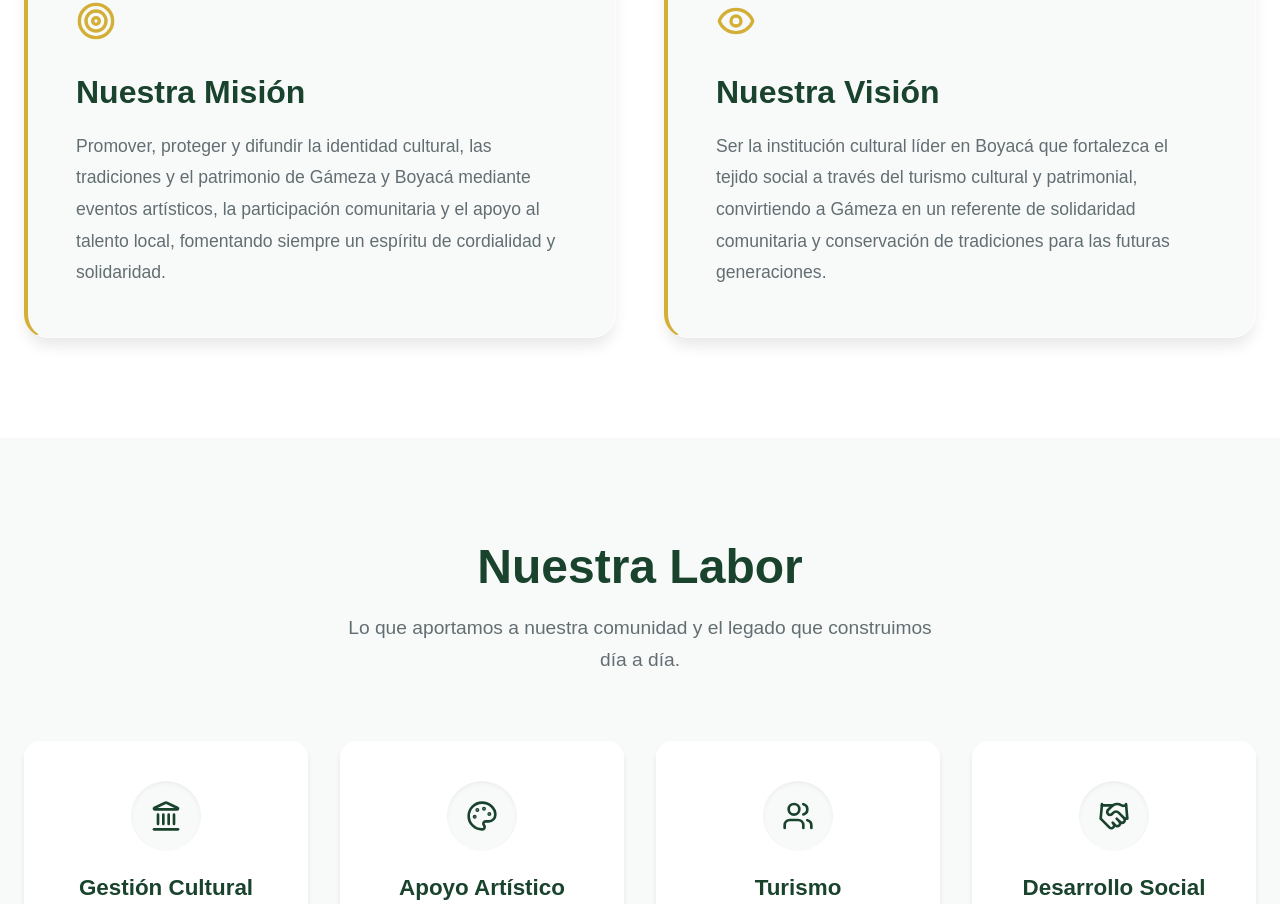
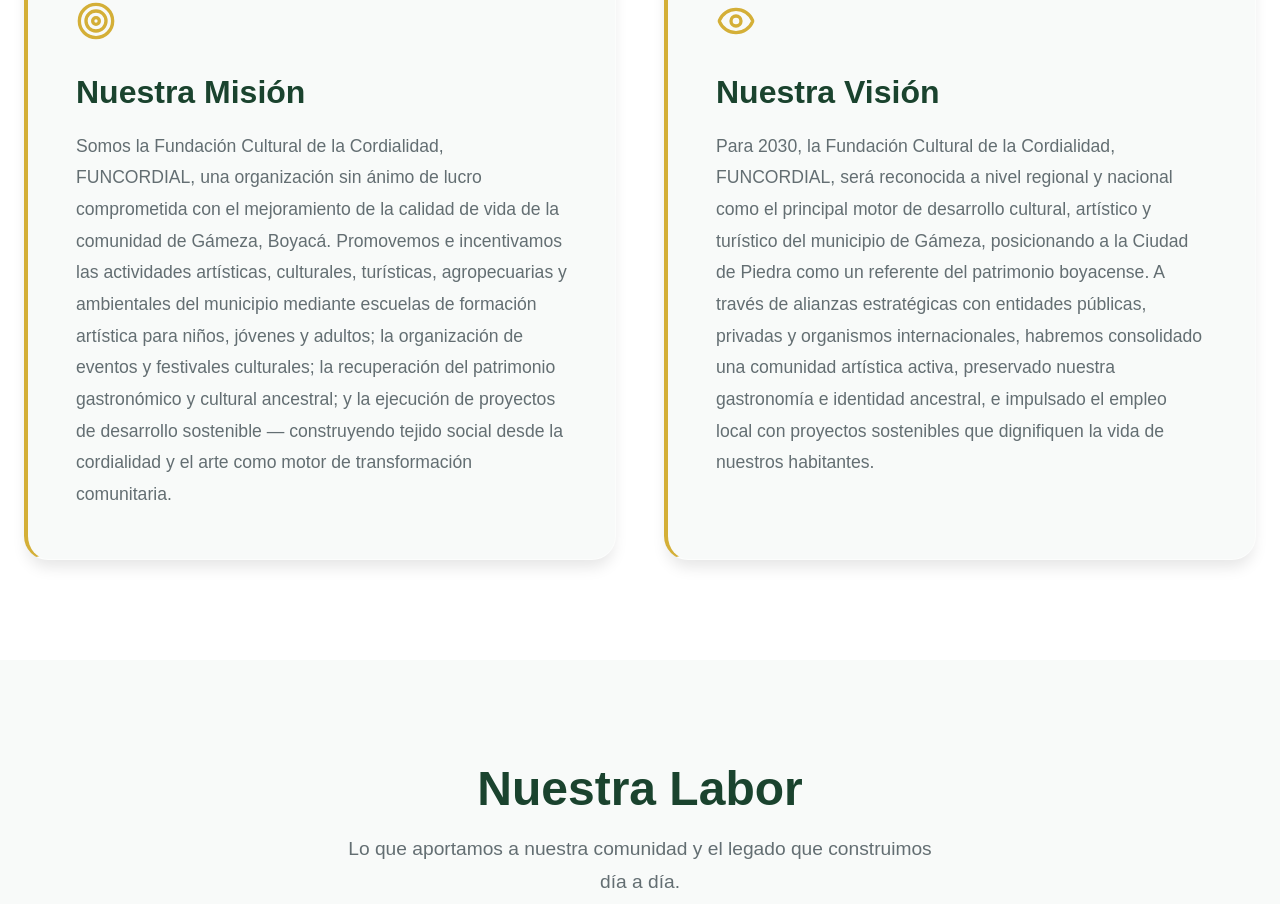
Before and after one commit to jbarreracaipa34-lang/funcordial, a React (Vite) app: page /#/ in a window 1280 px wide. Shown: the part 1151-2055 px from the top of the page. Built offline with nearby package versions, Linux system fonts and the light colour scheme.

Commit message:
actualizar mision y vision segun estatutos oficiales 2024

```diff
--- a/src/components/About.jsx
+++ b/src/components/About.jsx
@@ -7,12 +7,12 @@ const About = () => {
     {
       title: 'Nuestra Misión',
       icon: <Target className="text-accent" size={40} />,
-      text: 'Promover, proteger y difundir la identidad cultural, las tradiciones y el patrimonio de Gámeza y Boyacá mediante eventos artísticos, la participación comunitaria y el apoyo al talento local, fomentando siempre un espíritu de cordialidad y solidaridad.'
+      text: 'Somos la Fundación Cultural de la Cordialidad, FUNCORDIAL, una organización sin ánimo de lucro comprometida con el mejoramiento de la calidad de vida de la comunidad de Gámeza, Boyacá. Promovemos e incentivamos las actividades artísticas, culturales, turísticas, agropecuarias y ambientales del municipio mediante escuelas de formación artística para niños, jóvenes y adultos; la organización de eventos y festivales culturales; la recuperación del patrimonio gastronómico y cultural ancestral; y la ejecución de proyectos de desarrollo sostenible — construyendo tejido social desde la cordialidad y el arte como motor de transformación comunitaria.'
     },
     {
       title: 'Nuestra Visión',
       icon: <Eye className="text-accent" size={40} />,
-      text: 'Ser la institución cultural líder en Boyacá que fortalezca el tejido social a través del turismo cultural y patrimonial, convirtiendo a Gámeza en un referente de solidaridad comunitaria y conservación de tradiciones para las futuras generaciones.'
+      text: 'Para 2030, la Fundación Cultural de la Cordialidad, FUNCORDIAL, será reconocida a nivel regional y nacional como el principal motor de desarrollo cultural, artístico y turístico del municipio de Gámeza, posicionando a la Ciudad de Piedra como un referente del patrimonio boyacense. A través de alianzas estratégicas con entidades públicas, privadas y organismos internacionales, habremos consolidado una comunidad artística activa, preservado nuestra gastronomía e identidad ancestral, e impulsado el empleo local con proyectos sostenibles que dignifiquen la vida de nuestros habitantes.'
     }
   ];
 
```
